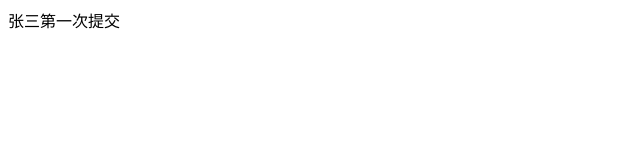
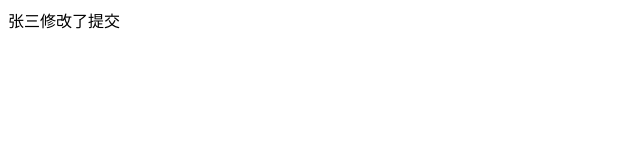
Before and after one commit to HuanCommander/jingdong, a plain HTML site: page index.html in a window 1280 px wide. Shown: the full height of the page, 0-640 px from the left. Drawn offline with Linux system fonts and the light colour scheme.

Commit message:
Update index.html

```diff
--- a/index.html
+++ b/index.html
@@ -7,6 +7,6 @@
     <title>Document</title>
 </head>
 <body>
-    张三第一次提交
+    张三修改了提交
 </body>
 </html>
```
